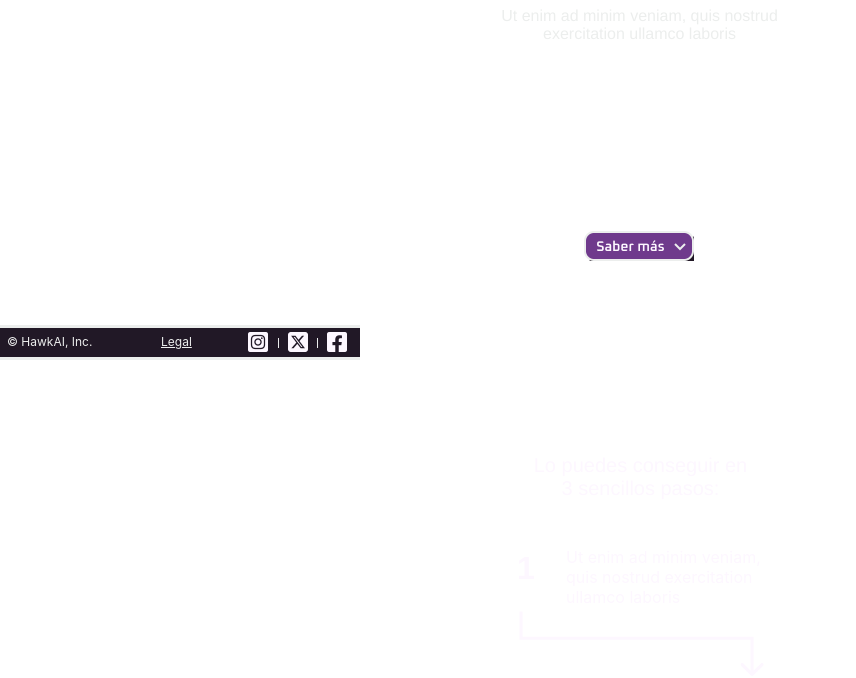
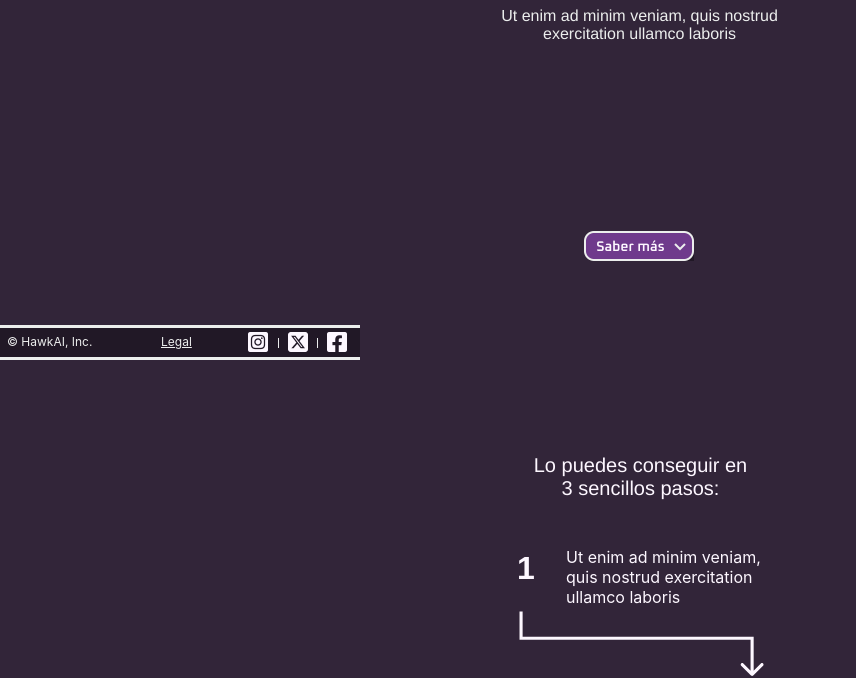
Before and after one commit to DiegoMatasHiguera/DIW_Tema1-Tarea1, a plain HTML site: page pagina/index.html in a window 1280 px wide. Shown: the part 280-958 px from the top of the page, without its empty margins (0-856 px from the left). Drawn offline with nearby package versions, Linux system fonts and the light colour scheme.

Commit message:
Añado un color de fondo para que se lea el texto

```diff
--- a/pagina/style.css
+++ b/pagina/style.css
@@ -1,5 +1,5 @@
 .pgina-principal {
-  background-color: transparent;
+  background-color: var(--color-fondo);
   display: flex;
   flex-direction: row;
   justify-content: center;
```
